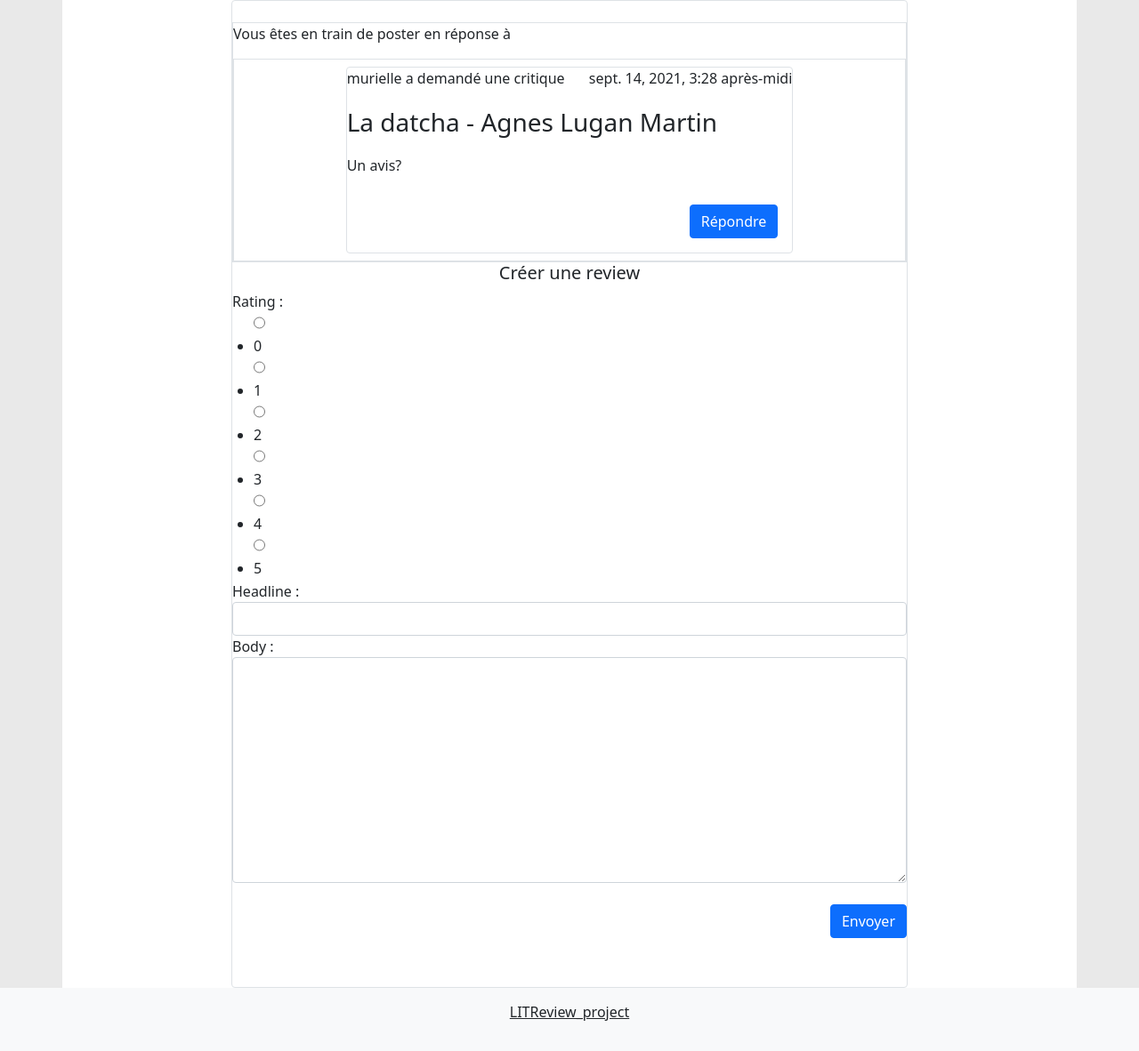
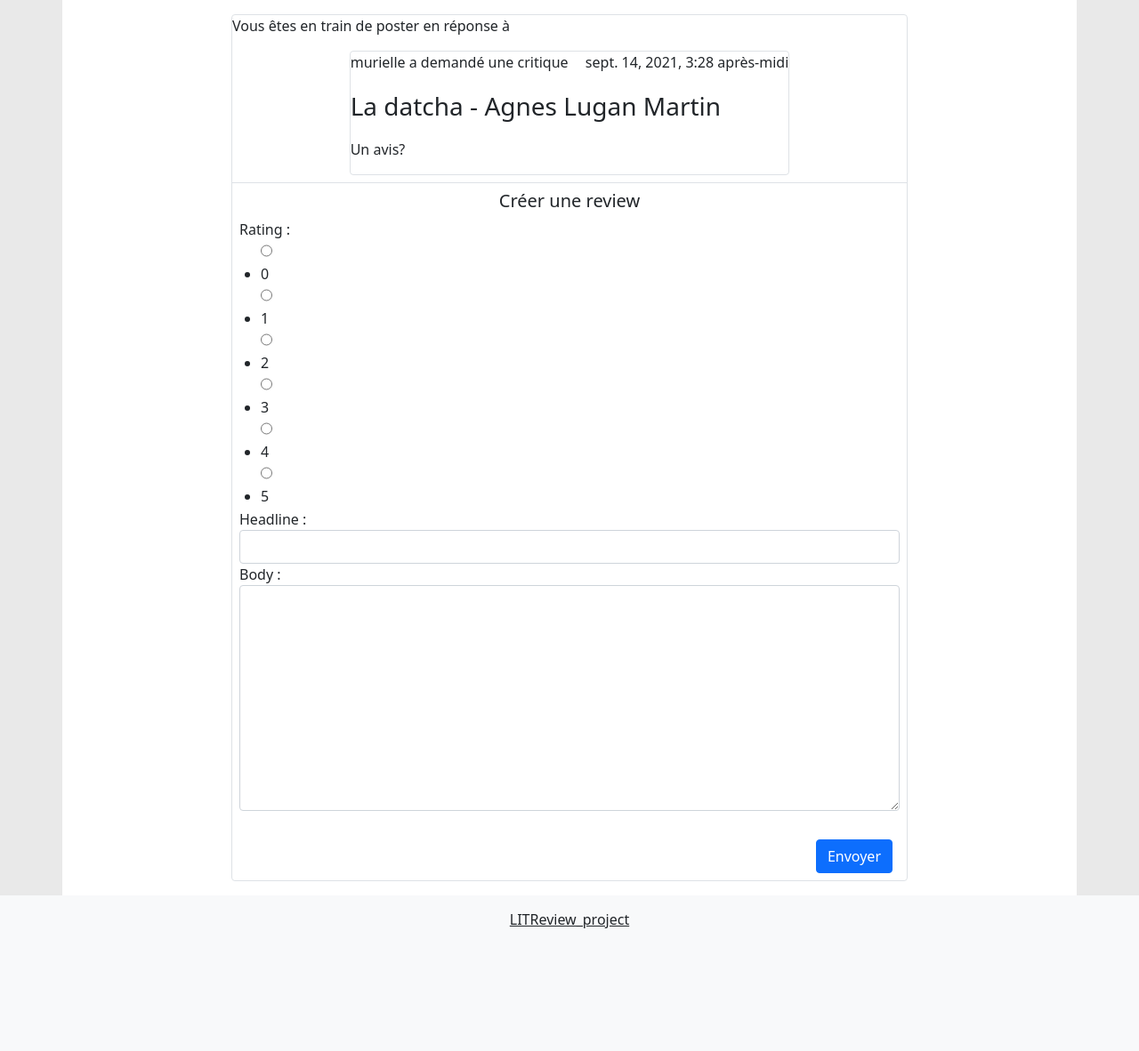
Before and after one commit to npaillasson/LITReview_project, a Django app: page /answer_ticket/21/ in a window 1280 px wide. Shown: the part 56-1238 px from the top of the page at 89% size. After the commit the page ends 1100 px from the top, so only its background shows below. Run offline with Django 3.2, Linux system fonts and the light colour scheme; a user stored in the database is signed in; data comes from the database, SQL or seed files in the repository; some libraries are stand-ins or nearby versions.

Commit message:
correction of html bugs in the display of forms

```diff
--- a/src/review/templates/includes/form.html
+++ b/src/review/templates/includes/form.html
@@ -20,7 +20,7 @@
       <small class="form-text text-muted">
         {{ field.help_text|safe }}
       </small>
+    {% endif %}
   </div>
     {% endif %}
-    {% endif %}
 {% endfor %}
--- a/src/review/templates/includes/ticket.html
+++ b/src/review/templates/includes/ticket.html
@@ -16,6 +16,7 @@
           {% if ticket.image %}
           <img class="m-2" src="/media/{{ ticket.image }}" style="width: 12rem">
           {% endif %}
+          {% if page %}
           <div class="d-flex flex-row align-items-end ms-auto m-2">
               <button class="btn btn-primary m-2" onclick="window.location.href= 'answer_ticket/{{ticket.id}}/'">Répondre</button>
               {% if ticket.user == user %}
@@ -23,6 +24,7 @@
               <button class="btn btn-success m-2" onclick="window.location.href= 'update_ticket/{{ticket.id}}/'">Editer</button>
               {% endif %}
           </div>
+          {% endif %}
       </div>
   </div>
 {% endif %}
--- a/src/review/templates/review/new_review.html
+++ b/src/review/templates/review/new_review.html
@@ -1,20 +1,20 @@
 {% extends 'review/base.html'  %}
 {% load static %}
 {% block body %}
-  <div class="col-8 border rounded">
-    <br>
-    <div class="border bottom">
+  <div class="col-8 border rounded m-3">
+    <div class="border-bottom">
       <p>Vous êtes en train de poster en réponse à</p>
-      <div class="border">
+      <div class="m-2">
         {% include 'includes/ticket.html' %}
       </div>
     </div>
+    <div class="m-2">
       <h1 class="fs-5 text-center">Créer une review</h1>
         <form method="post" enctype="multipart/form-data">
           {% csrf_token %}
           {% include 'includes/form.html' %}
           <br>
-          <button type="submit" class="btn btn-primary float-end">Envoyer</button>
+          <button type="submit" class="btn btn-primary float-end m-2">Envoyer</button>
         </form>
     </div>
   </div>
--- a/src/review/templates/review/new_ticket.html
+++ b/src/review/templates/review/new_ticket.html
@@ -19,7 +19,6 @@
         <button type="submit" class="btn btn-primary float-end">Modifier</button>
         <button type="button" class="btn btn-secondary float-end me-2 " onclick="window.location.href= '{% url 'review:index' %}'">Annuler</button>
         {% endif %}
-
       </form>
   </div>
 {% endblock %}
```
